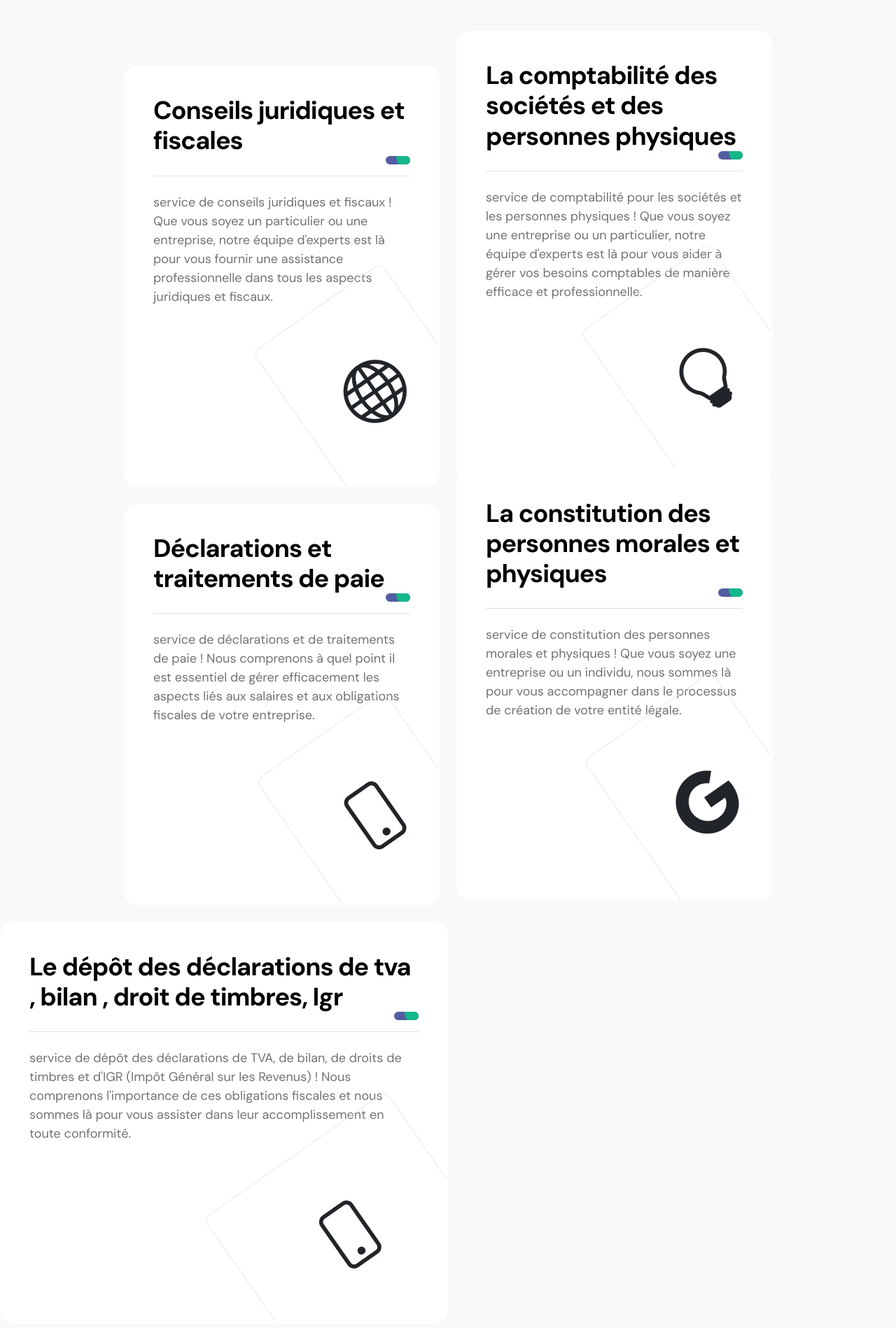
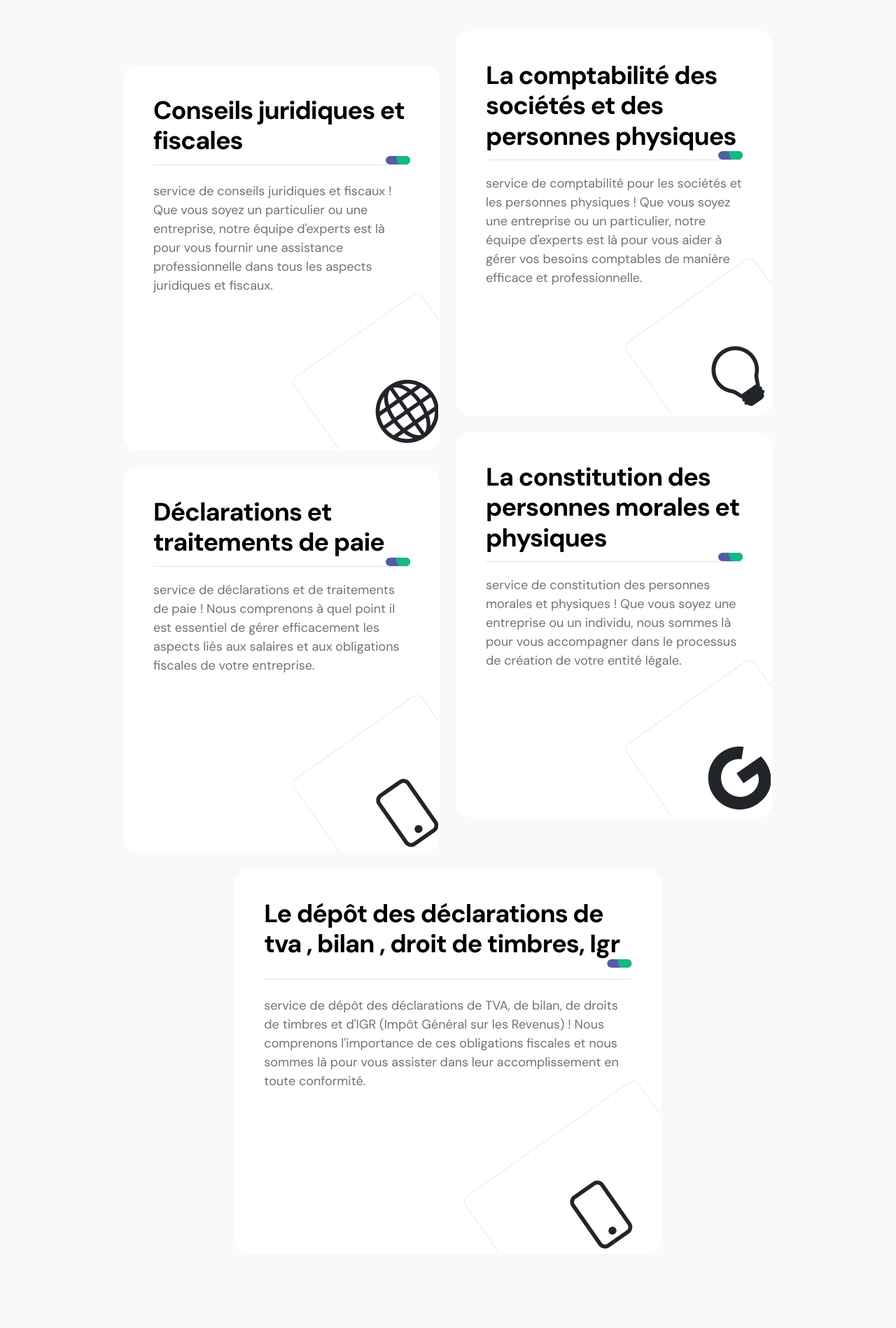
Before and after one commit to sultaaaane/abdsslam, a PHP site: page /index/index.html in a window 1280 px wide. Shown: the part 2318-4216 px from the top of the page at 70% size. Run offline with PHP 8.4, Linux system fonts and the light colour scheme.

Commit message:
Cards Fix

```diff
--- a/index/css/templatemo-first-portfolio-style.css
+++ b/index/css/templatemo-first-portfolio-style.css
@@ -661,6 +661,14 @@ strong {
   color: var(--white-color);
 }
 
+#custom {
+display: flex;
+transform: translateY(10px);
+}
+
+
+
+
 .services-icon-wrap {
   border: 1px solid var(--border-color);
   border-radius: var(--border-radius-small);
@@ -669,7 +677,7 @@ strong {
   right: 0;
   width: 50%;
   height: 55%;
-  transform: rotate(-35deg) translateY(55px);
+  transform: rotate(-35deg) translateY(135px);
   transition: all ease 0.5s;
 }
 
@@ -1116,6 +1124,15 @@ strong {
   .projects .col-lg-4:last-child {
     margin-bottom: 0;
   }
+  #custom{
+    transform: translateX(-50%);
+  }
+
+  #custom2{
+    transform: translateX(-50%);
+  }
+
+
 
   .projects-thumb {
     margin-top: 0;
--- a/index/index.html
+++ b/index/index.html
@@ -234,9 +234,9 @@ https://templatemo.com/tm-578-first-portfolio
                             </div>
 
                             <div class="row pt-lg-5">
-                                <div class="col-lg-6 col-12">
-                                    <div class="services-thumb">
-                                        <div class="d-flex flex-wrap align-items-center border-bottom mb-4 pb-3">
+                                <div class="col-lg-6 col-8">
+                                    <div class="services-thumb" style="height: 550px">
+                                        <div class="d-flex flex-wrap align-items-center border-bottom mb-4 pb-0">
                                             <h3 class="mb-0">Conseils juridiques et fiscales</h3>
 
                                             <div class="services-price-wrap ms-auto">
@@ -245,7 +245,7 @@ https://templatemo.com/tm-578-first-portfolio
                                             </div>
                                         </div>
 
-                                        <p>service de conseils juridiques et fiscaux ! Que vous soyez un particulier ou une entreprise, notre équipe d'experts est là pour vous fournir une assistance professionnelle dans tous les aspects juridiques et fiscaux.</p>
+                                        <p style="margin-top: 20px;">service de conseils juridiques et fiscaux ! Que vous soyez un particulier ou une entreprise, notre équipe d'experts est là pour vous fournir une assistance professionnelle dans tous les aspects juridiques et fiscaux.</p>
 
 
 
@@ -255,9 +255,9 @@ https://templatemo.com/tm-578-first-portfolio
                                     </div>
                                 </div>
 
-                                <div class="col-lg-6 col-12">
-                                    <div class="services-thumb services-thumb-up">
-                                        <div class="d-flex flex-wrap align-items-center border-bottom mb-4 pb-3">
+                                <div class="col-lg-6 col-8">
+                                    <div class="services-thumb services-thumb-up" style="height: 550px">
+                                        <div class="d-flex flex-wrap align-items-center border-bottom mb-0 pb-0">
                                             <h3 class="mb-0">La comptabilité des sociétés et des personnes physiques</h3>
 
                                             <div class="services-price-wrap ms-auto">
@@ -266,7 +266,7 @@ https://templatemo.com/tm-578-first-portfolio
                                             </div>
                                         </div>
 
-                                        <p>service de comptabilité pour les sociétés et les personnes physiques ! Que vous soyez une entreprise ou un particulier, notre équipe d'experts est là pour vous aider à gérer vos besoins comptables de manière efficace et professionnelle.</p>
+                                        <p style="margin-top: 20px;">service de comptabilité pour les sociétés et les personnes physiques ! Que vous soyez une entreprise ou un particulier, notre équipe d'experts est là pour vous aider à gérer vos besoins comptables de manière efficace et professionnelle.</p>
 
 
                                         <div class="services-icon-wrap d-flex justify-content-center align-items-center">
@@ -275,9 +275,9 @@ https://templatemo.com/tm-578-first-portfolio
                                     </div>
                                 </div>
 
-                                <div class="col-lg-6 col-12">
-                                    <div class="services-thumb">
-                                        <div class="d-flex flex-wrap align-items-center border-bottom mb-4 pb-3">
+                                <div class="col-lg-6 col-8">
+                                    <div class="services-thumb" style="height: 550px">
+                                        <div class="d-flex flex-wrap align-items-center border-bottom mb-0 pb-0">
                                             <h3 class="mb-0">Déclarations et traitements de paie</h3>
 
                                             <div class="services-price-wrap ms-auto">
@@ -286,7 +286,7 @@ https://templatemo.com/tm-578-first-portfolio
                                             </div>
                                         </div>
 
-                                        <p>service de déclarations et de traitements de paie ! Nous comprenons à quel point il est essentiel de gérer efficacement les aspects liés aux salaires et aux obligations fiscales de votre entreprise.</p>
+                                        <p style="margin-top: 20px;">service de déclarations et de traitements de paie ! Nous comprenons à quel point il est essentiel de gérer efficacement les aspects liés aux salaires et aux obligations fiscales de votre entreprise.</p>
 
 
 
@@ -296,9 +296,9 @@ https://templatemo.com/tm-578-first-portfolio
                                     </div>
                                 </div>
 
-                                <div class="col-lg-6 col-12">
-                                    <div class="services-thumb services-thumb-up">
-                                        <div class="d-flex flex-wrap align-items-center border-bottom mb-4 pb-3">
+                                <div class="col-lg-6 col-8" s>
+                                    <div class="services-thumb services-thumb-up" style="height: 550px">
+                                        <div class="d-flex flex-wrap align-items-center border-bottom mb-0 pb-0">
                                             <h3 class="mb-0">La constitution des personnes morales et physiques</h3>
 
                                             <div class="services-price-wrap ms-auto">
@@ -307,7 +307,7 @@ https://templatemo.com/tm-578-first-portfolio
                                             </div>
                                         </div>
 
-                                        <p>service de constitution des personnes morales et physiques ! Que vous soyez une entreprise ou un individu, nous sommes là pour vous accompagner dans le processus de création de votre entité légale.</p>
+                                        <p style="margin-top: 20px;">service de constitution des personnes morales et physiques ! Que vous soyez une entreprise ou un individu, nous sommes là pour vous accompagner dans le processus de création de votre entité légale.</p>
 
 
 
@@ -316,30 +316,27 @@ https://templatemo.com/tm-578-first-portfolio
                                         </div>
                                     </div>
                                 </div>
+
+                                <div class="col-lg-8 col-8" style="transform: translateY(50px); transform: translateX(25%);">
+                                    <div class="services-thumb" style="height: 550px">
+                                        <div class="d-flex flex-wrap align-items-center border-bottom mb-4 pb-3">
+                                            <h3 class="mb-0">Le dépôt des déclarations de tva , bilan , droit de timbres, Igr</h3>
+                                            <div class="services-price-wrap ms-auto">
+                                                <div class="services-price-overlay"></div>
+                                            </div>
+                                        </div>
+                                        <p>service de dépôt des déclarations de TVA, de bilan, de droits de timbres et d'IGR (Impôt Général sur les Revenus) ! Nous comprenons l'importance de ces obligations fiscales et nous sommes là pour vous assister dans leur accomplissement en toute conformité.</p>
+                                        <div class="services-icon-wrap d-flex justify-content-center align-items-center">
+                                            <i class="services-icon bi-phone"></i>
+                                        </div>
+                                    </div>
+                                </div>
                             </div>
                         </div>
                     </div>
                 </div>
 
-                <div class="col-lg-6 col-12">
-                    <div class="services-thumb">
-                        <div class="d-flex flex-wrap align-items-center border-bottom mb-4 pb-3">
-                            <h3 class="mb-0">Le dépôt des déclarations de tva , bilan , droit de timbres, Igr</h3>
 
-                            <div class="services-price-wrap ms-auto">
-
-                                <div class="services-price-overlay"></div>
-                            </div>
-                        </div>
-
-                        <p>service de dépôt des déclarations de TVA, de bilan, de droits de timbres et d'IGR (Impôt Général sur les Revenus) ! Nous comprenons l'importance de ces obligations fiscales et nous sommes là pour vous assister dans leur accomplissement en toute conformité.</p>
-
-
-                        <div class="services-icon-wrap d-flex justify-content-center align-items-center">
-                            <i class="services-icon bi-phone"></i>
-                        </div>
-                    </div>
-                </div>
             </section>
 
 
```
